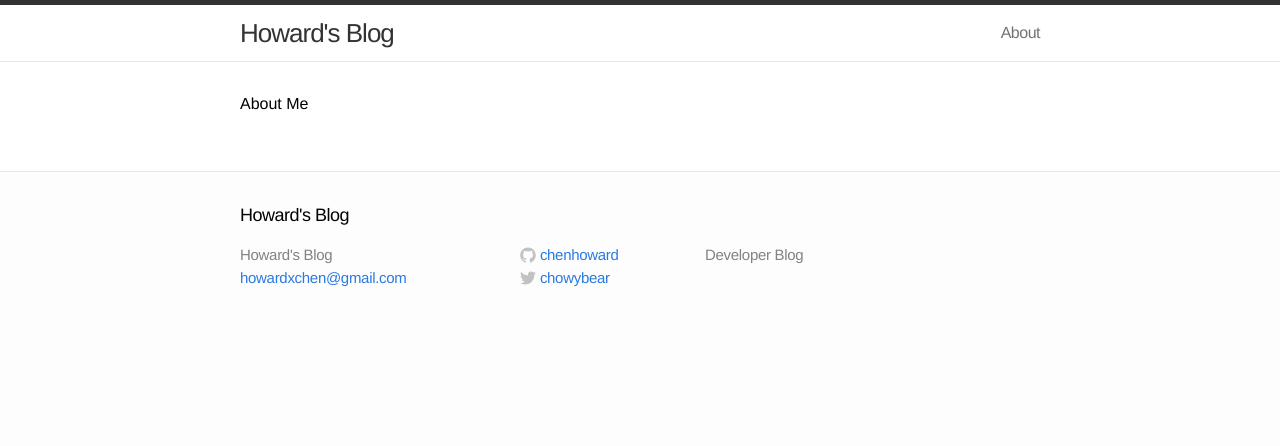
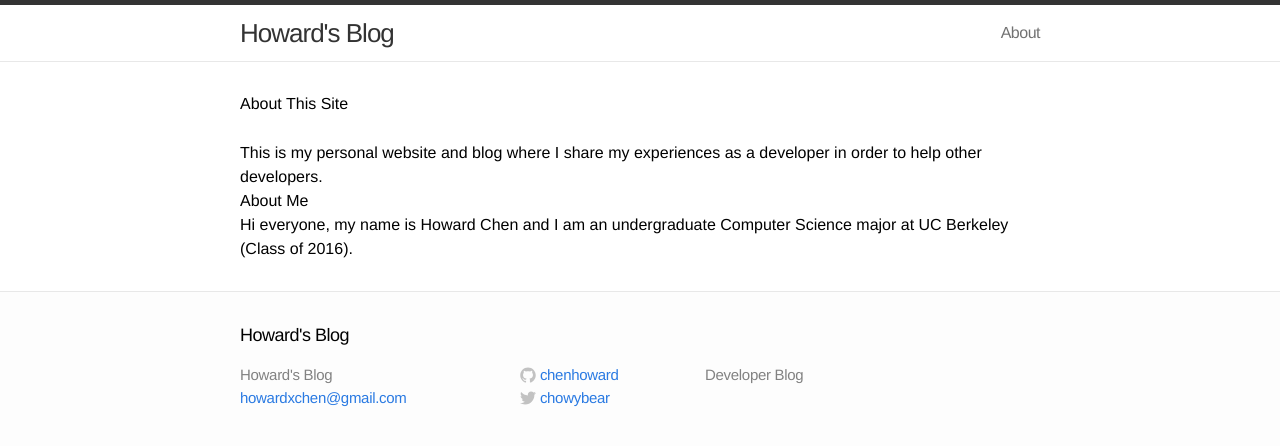
Before and after one commit to chenhoward/chenhoward.github.io, a Jekyll site: the page built from about.html, in a window 1280 px wide. Shown: the top 446 px of the page. Built offline with Jekyll 4.4.1, drawn with Linux system fonts in a browser that asks for light colours.

Commit message:
Add some super basic info to the about page

```diff
--- a/about.html
+++ b/about.html
@@ -4,7 +4,13 @@ title: About
 ---
 
 <div class="home">
-
-  <h1>About Me</h1>
-
+  <h1>About This Site</h1>
+    <p>
+      This is my personal website and blog where I share my experiences as
+      a developer in order to help other developers.
+    </p>
+    <h2>About Me</h2>
+    <p>
+      Hi everyone, my name is Howard Chen and I am an undergraduate Computer Science major at UC Berkeley (Class of 2016).
+    </p>
 </div>
```
